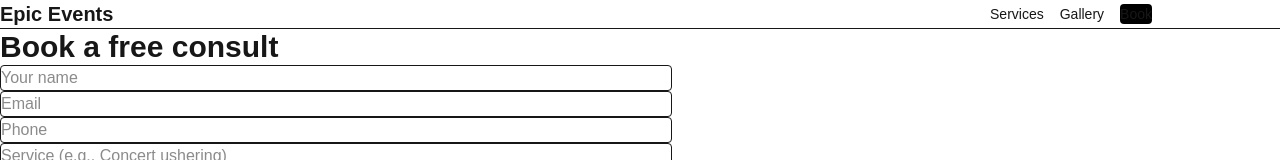
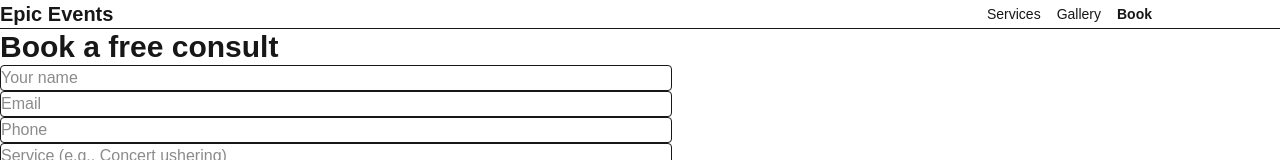
Before and after one commit to ArnoldPeterMukasa/Epicevents, a Next.js app: page /contact in a window 1280 px wide. Shown: the top 160 px of the page. Built offline with nearby package versions, Linux system fonts and the light colour scheme.

Commit message:
modified

```diff
--- a/components/header.tsx
+++ b/components/header.tsx
@@ -6,7 +6,7 @@ export default function Header() {
         <nav className="flex gap-4 text-sm">
           <a href="/services">Services</a>
           <a href="/gallery">Gallery</a>
-          <a href="/contact" className="px-3 py-1 rounded bg-black text-white">Book</a>
+          <a href="/contact" className="px-3 py-1 rounded bg-primary text-ink font-semibold">Book</a>
         </nav>
       </div>
     </header>
```
